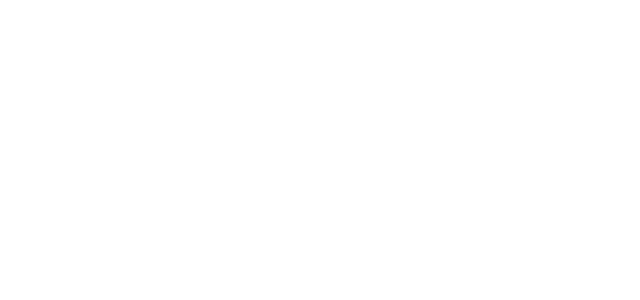
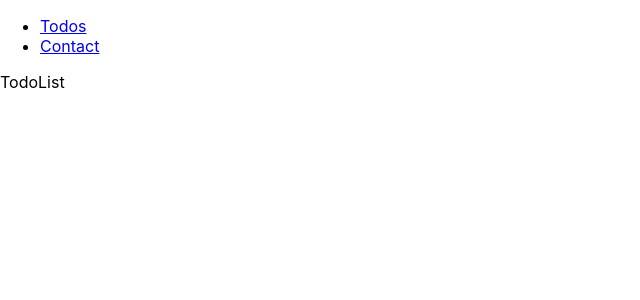
Before and after one commit to ChrisPitts/task-management-app, a React (Create React App) app: page / in a window 1280 px wide. Shown: the top 300 px of the page, without its empty margins (0-640 px from the left). Built offline with nearby package versions, Linux system fonts and the light colour scheme.

Commit message:
Added basic structure

```diff
--- a/src/App.js
+++ b/src/App.js
@@ -1,8 +1,20 @@
 import './css/App.css';
+import Nav from './components/Nav';
+import Todos from './components/Todos';
+import Contact from './components/Contact';
+import { BrowserRouter, Routes, Route } from 'react-router-dom';
 
 function App() {
   return (
-    <></>
+    <>
+      <Nav/>
+      <BrowserRouter>
+        <Routes>
+          <Route path='/' element={<Todos/>}/>
+          <Route path='/contact' element={<Contact/>}/>
+        </Routes>
+      </BrowserRouter>
+    </>
   );
 }
 
--- /dev/null
+++ b/src/components/Contact.js
@@ -0,0 +1,7 @@
+import React from 'react'
+
+export default function Contact() {
+  return (
+    <div>Contact</div>
+  )
+}
--- /dev/null
+++ b/src/components/Nav.js
@@ -0,0 +1,12 @@
+import React from 'react'
+
+export default function Nav() {
+  return (
+    <nav>
+        <ul>
+            <li><a href="/">Todos</a></li>
+            <li><a href="/contact">Contact</a></li>
+        </ul>
+    </nav>
+  )
+}
--- /dev/null
+++ b/src/components/Todos.js
@@ -0,0 +1,16 @@
+import React from 'react'
+
+
+
+function TodoList(props)
+{
+    return (<div>TodoList</div>);
+}
+
+export default function Todos() {
+  return (
+    <div>
+        <TodoList/>
+    </div>
+  )
+}
```
